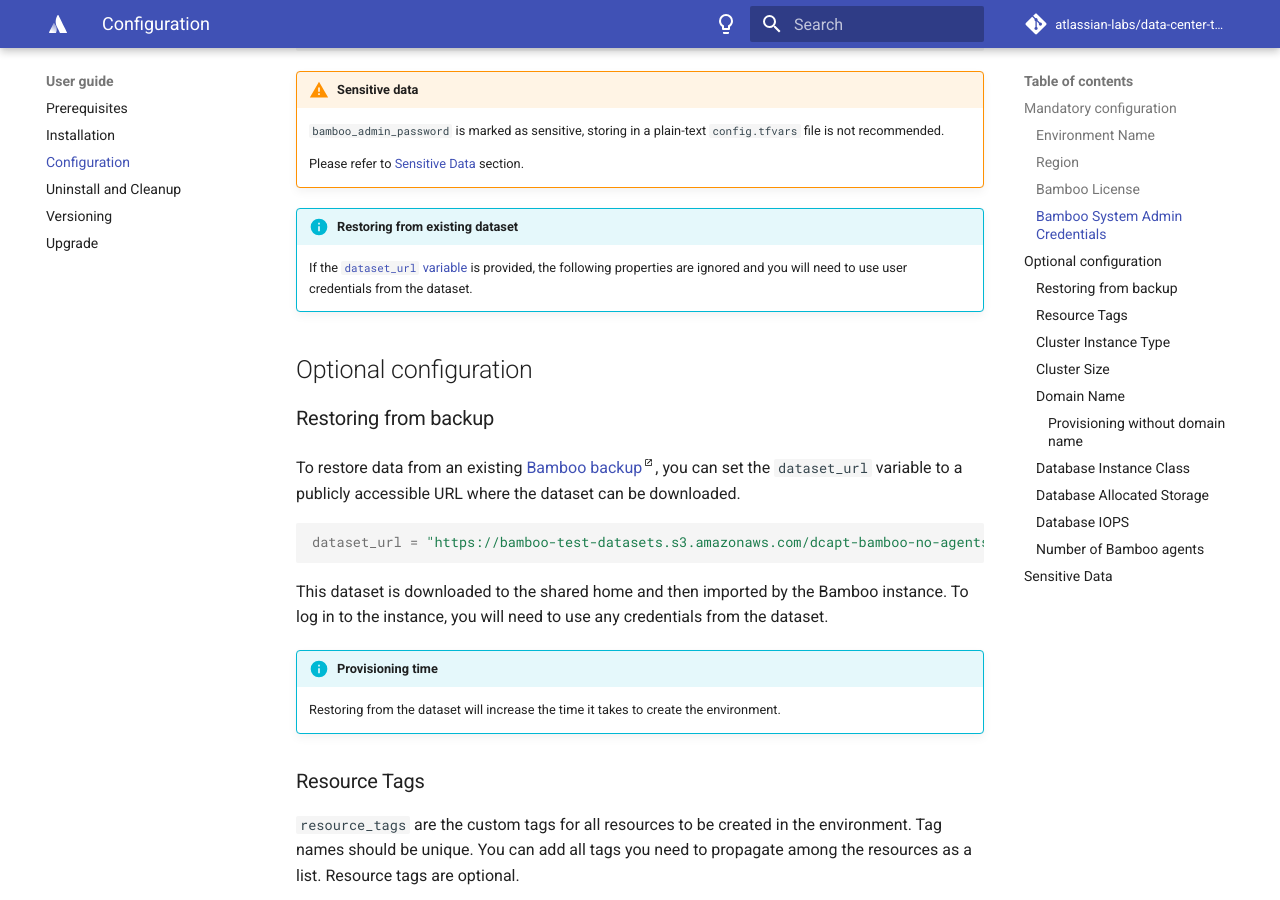
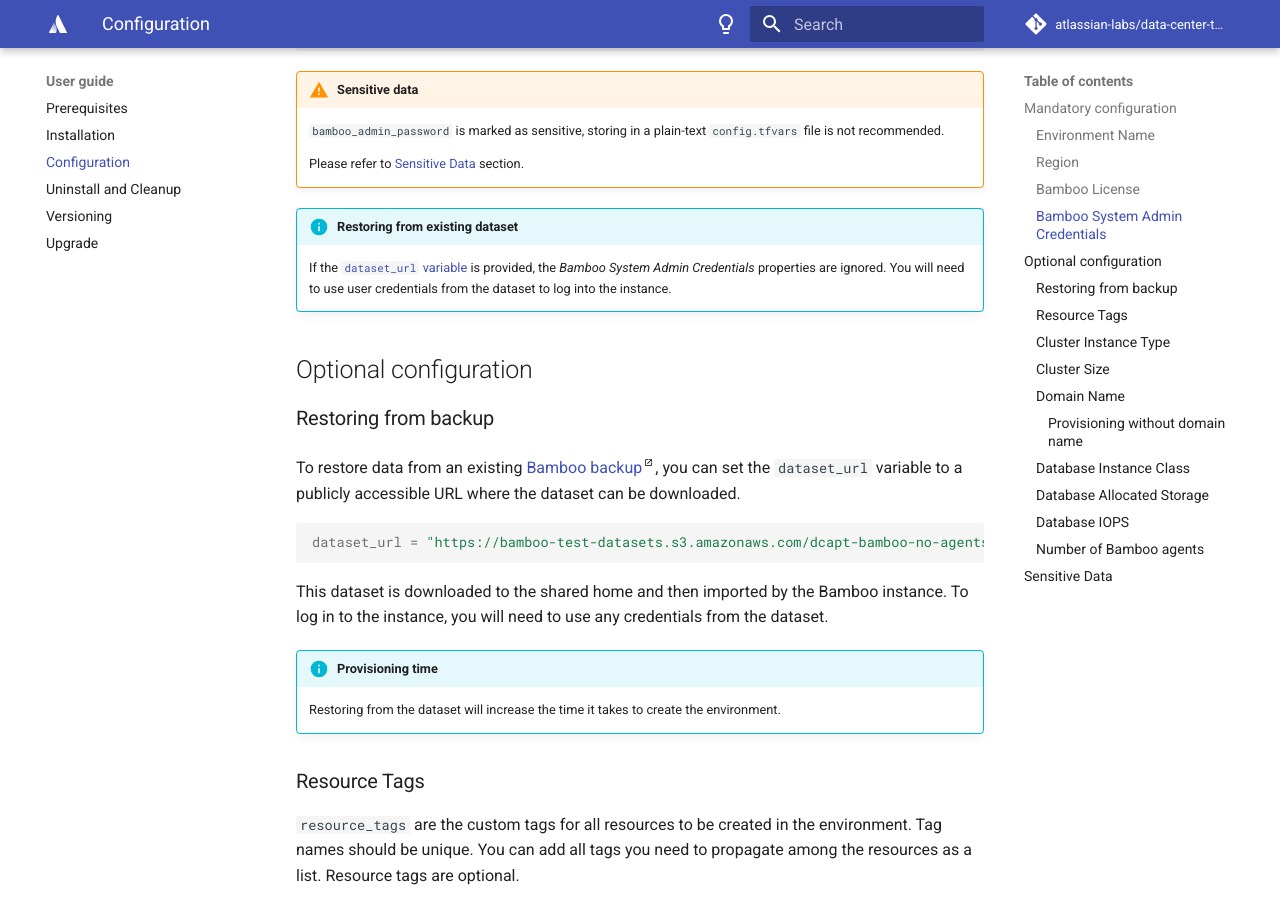
Before and after one commit to atlassian-labs/data-center-terraform, an MkDocs documentation site: the page built from docs/docs/userguide/CONFIGURATION.md, in a window 1280 px wide and 900 px high, scrolled down 2140 px. Built offline with MkDocs 1.6.1 and Material for MkDocs 9.7.7, drawn with Linux system fonts in a browser that asks for light colours; comment, search, counter and statistics services are not loaded.

Commit message:
Update wording

```diff
--- a/docs/docs/userguide/CONFIGURATION.md
+++ b/docs/docs/userguide/CONFIGURATION.md
@@ -95,8 +95,8 @@
     Please refer to [Sensitive Data](#sensitive-data) section.
 
 !!!info "Restoring from existing dataset"
-    If the [`dataset_url` variable](#restoring-from-backup) is provided, the following properties are ignored and you will need to use user
-    credentials from the dataset.
+    If the [`dataset_url` variable](#restoring-from-backup) is provided, the _Bamboo System Admin Credentials_ properties are ignored.
+    You will need to use user credentials from the dataset to log into the instance.
 
 
 ## Optional configuration
```
